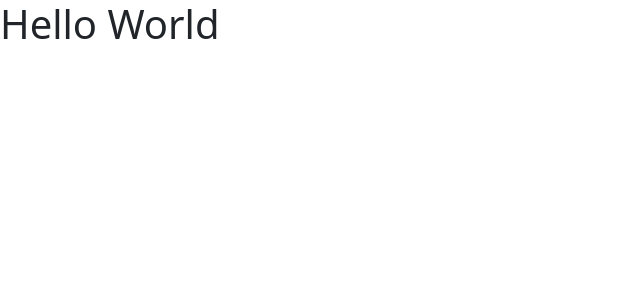
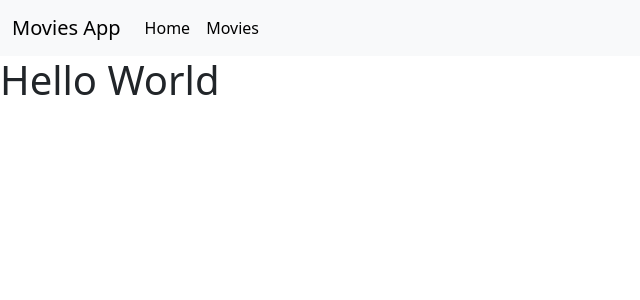
Before and after one commit to ilariamotta/webapp-react, a React (Vite) app: page / in a window 1280 px wide. Shown: the top 300 px of the page, without its empty margins (0-640 px from the left). Built offline with nearby package versions, Linux system fonts and the light colour scheme.

Commit message:
feat: componente header map link navbar

```diff
--- a/src/App.jsx
+++ b/src/App.jsx
@@ -1,11 +1,12 @@
 import { useState } from 'react'
 import './App.css'
+import Header from './components/Header'
 
 function App() {
-
-
+const nomeApp = "Movies App";
   return (
     <>
+    <Header nomeApp={nomeApp} />
     <h1>Hello World</h1>
     </>
   )
--- /dev/null
+++ b/src/components/Header.jsx
@@ -0,0 +1,27 @@
+export default function Header({ nomeApp }) {
+    const headerLinks = [
+        { title: "Home", path: "/" },
+        { title: "Movies", path: "/movies" },
+    ]
+    return (
+        <header>
+            <nav className="navbar navbar-expand-lg bg-body-tertiary">
+                <div className="container-fluid">
+                    <a className="navbar-brand" href="#">{nomeApp || "DefaultApp"}</a>
+                    <button className="navbar-toggler" type="button" data-bs-toggle="collapse" data-bs-target="#navbarNavDropdown" aria-controls="navbarNavDropdown" aria-expanded="false" aria-label="Toggle navigation">
+                        <span className="navbar-toggler-icon"></span>
+                    </button>
+                    <div className="collapse navbar-collapse" id="navbarNavDropdown">
+                        <ul className="navbar-nav">
+                            {headerLinks.map((link, index) => {
+                                return <li className="nav-item" key={index}>
+                                    <a className="nav-link active" aria-current="page" href={link.path}>{link.title}</a>
+                                </li>
+                            })}
+                        </ul>
+                    </div>
+                </div>
+            </nav>
+        </header>
+    )
+}
```
